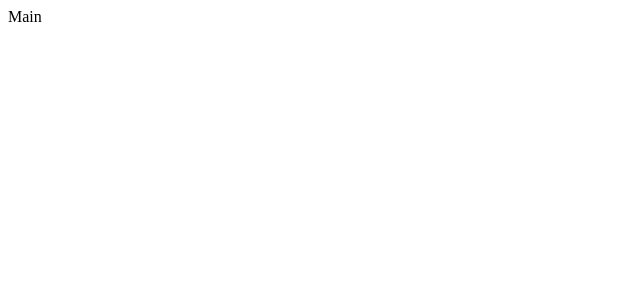
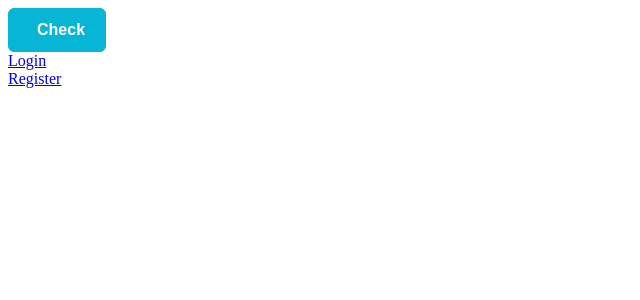
Before and after one commit to lukers1988/forgcp, a React (Vite) app: page / in a window 1280 px wide. Shown: the top 300 px of the page, without its empty margins (0-640 px from the left). Built offline with nearby package versions, Linux system fonts and the light colour scheme; a web font is replaced by a local one.

Commit message:
primereact

```diff
--- a/package.json
+++ b/package.json
@@ -11,6 +11,7 @@
   },
   "dependencies": {
     "path": "^0.12.7",
+    "primereact": "^10.6.6",
     "react": "^18.2.0",
     "react-dom": "^18.2.0",
     "react-router": "^6.23.1",
--- a/src/component/Main.tsx
+++ b/src/component/Main.tsx
@@ -1,7 +1,13 @@
+import { Button } from 'primereact/button';
+import { Link } from 'react-router-dom';
+
+
 const Main = () => {
-    return <>
-        Main
-    </>
+    return  <div className="card flex justify-content-center">
+        <Button label="Check" icon="pi pi-check" /><br/>
+        <Link to={'/auth/login'}>Login</Link><br/>
+        <Link to={'/auth/register'}>Register</Link>
+    </div>
 }
 
 export default Main;
--- a/src/main.tsx
+++ b/src/main.tsx
@@ -1,9 +1,13 @@
 import React from 'react'
 import ReactDOM from 'react-dom/client'
 import MainRoutes from './config/main_routes.tsx'
+import { PrimeReactProvider } from 'primereact/api';
+import "primereact/resources/themes/lara-light-cyan/theme.css";
 
 ReactDOM.createRoot(document.getElementById('root')!).render(
   <React.StrictMode>
-    <MainRoutes />
+    <PrimeReactProvider>
+      <MainRoutes />
+    </PrimeReactProvider>
   </React.StrictMode>,
 )
```
Also changed, not shown: 1 other file (tests, documents, lock files or other folders).
